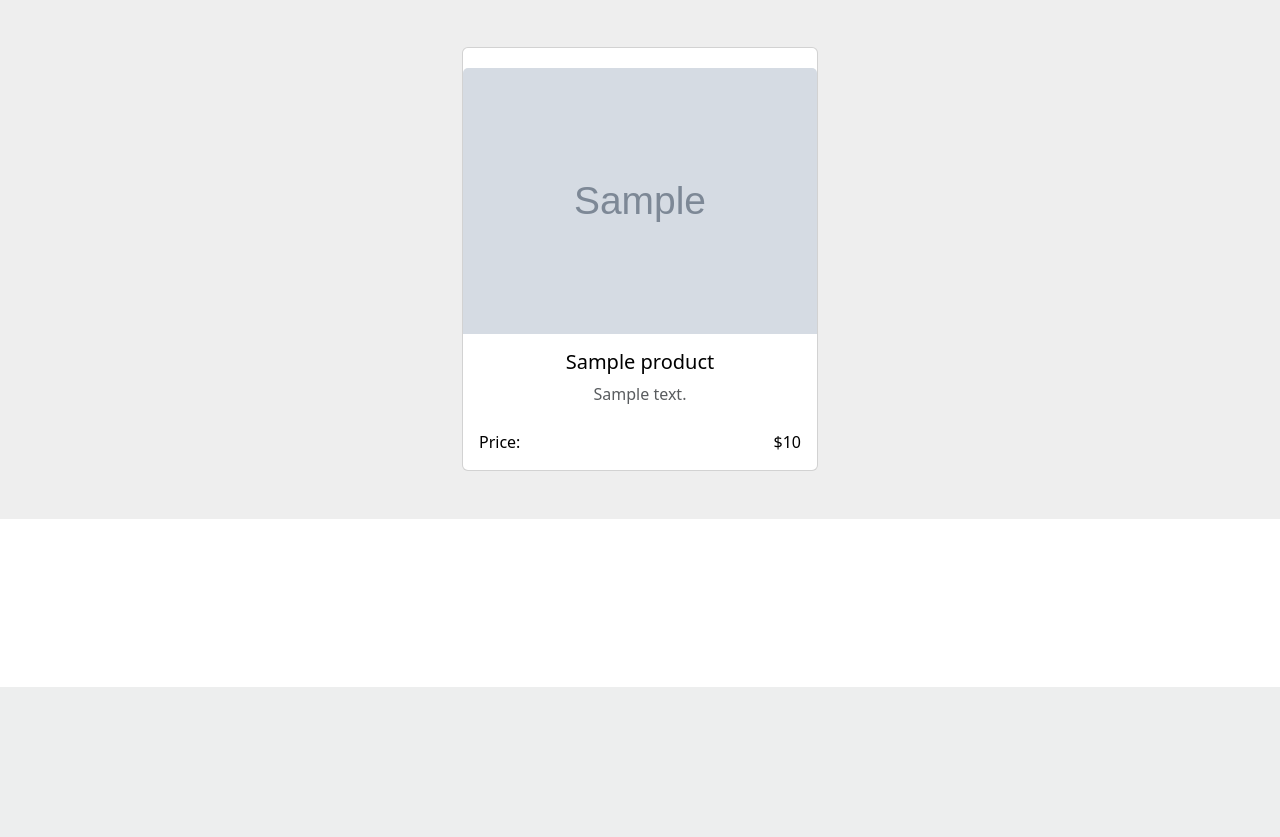
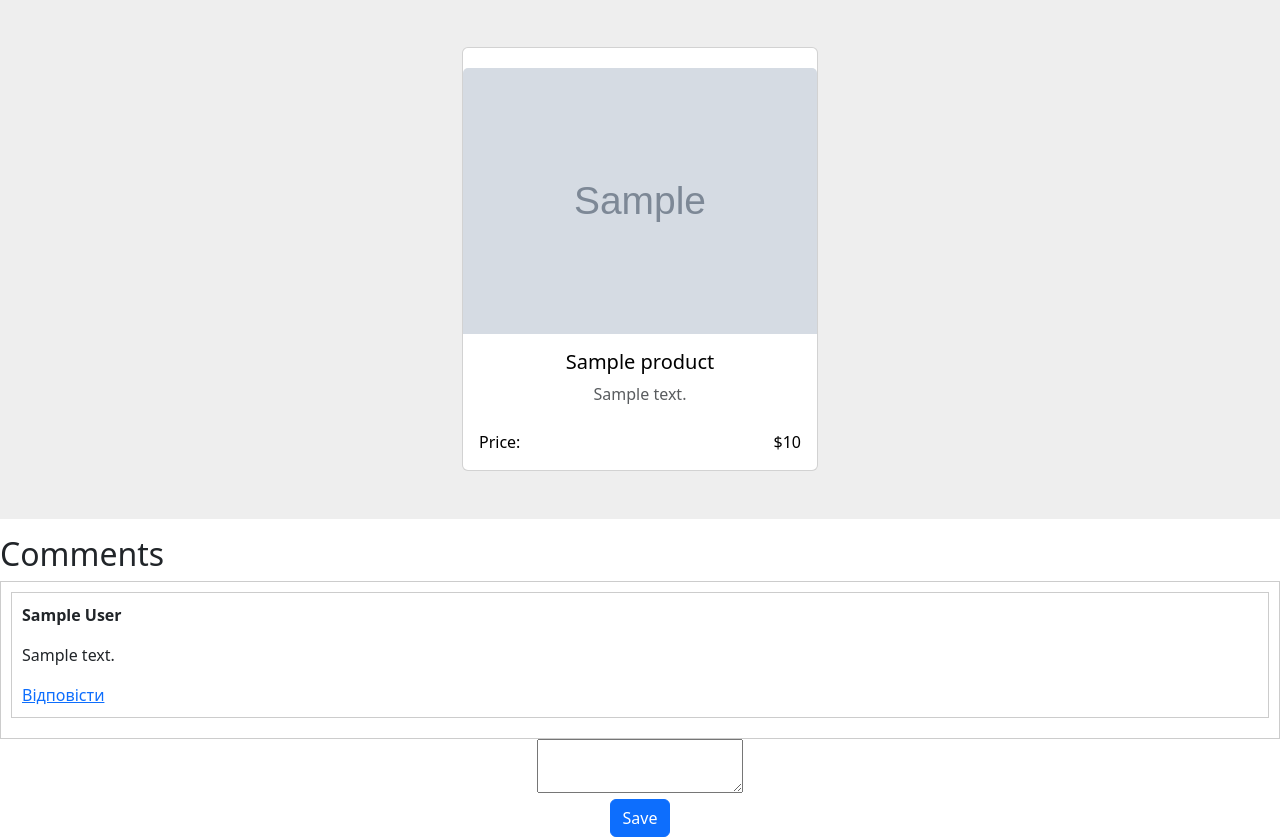
Before and after one commit to vburdyk/productpage_django, a Django app: template templates/product.html in a window 1280 px wide. Shown: the part 113-950 px from the top of the page. Before the commit the page ends 800 px from the top, so only its background shows below. Run offline with Django 4.2, Linux system fonts and the light colour scheme; tables that the repository leaves empty hold one stand-in row (values such as "Sample post"); the template is opened without the code that fills it: values that come from a table or form of the project are taken from there, most other values are stand-ins (such as "Sample title", 1, 10 or a date in 2020); grey boxes marked "Sample" are stand-in pictures; some libraries are stand-ins or nearby versions.

Commit message:
added comments

```diff
--- a/products/admin.py
+++ b/products/admin.py
@@ -1,7 +1,8 @@
 from django.contrib import admin
-from .models import Product, ProductImage, Category
+from .models import Product, ProductImage, Category, Comment
 
 
 admin.site.register(Product)
 admin.site.register(ProductImage)
 admin.site.register(Category)
+admin.site.register(Comment)
--- a/products/models.py
+++ b/products/models.py
@@ -1,11 +1,12 @@
 from django.db import models
 from django.db.models import Q
-
+from django.contrib.auth.models import User
 
 
 class Product(models.Model):
     title = models.CharField(max_length=255)
     description = models.TextField()
+    slug = models.CharField(max_length=255, unique=True, default="slug")
     price = models.IntegerField(null=False)
     discount_price = models.IntegerField(null=True, blank=True)
     show_on_main_page = models.BooleanField(default=False)
@@ -20,7 +21,7 @@ class Product(models.Model):
 
 
 class ProductImage(models.Model):
-    product = models.ForeignKey(Product, on_delete=models.CASCADE)
+    product = models.ForeignKey(Product, on_delete=models.CASCADE, related_name="images")
     image = models.ImageField(upload_to="uploads/products/")
     is_main = models.BooleanField(default=False)
 
@@ -39,3 +40,17 @@ class Category(models.Model):
 
     def __str__(self):
         return self.title
+
+
+class Comment(models.Model):
+    user = models.ForeignKey(User, on_delete=models.CASCADE)
+    product = models.ForeignKey(Product, on_delete=models.CASCADE, related_name="comments")
+    parent = models.ForeignKey("Comment", null=True, blank=True, on_delete=models.CASCADE, related_name="childs")
+    text = models.TextField()
+
+    @property
+    def child_comments(self):
+        return self.childs.all()
+
+    def __str__(self):
+        return self.text
--- a/products/urls.py
+++ b/products/urls.py
@@ -1,8 +1,10 @@
 from django.urls import path
-from .views import category_page, product_page
+from .views import category_page, product_page, add_comment
 
 
 urlpatterns = [
-    path("/category/<slug>", category_page, name="category_page"),
-    path('/product/<int:id>/', product_page, name='product_page'),
+    path("category/<slug>", category_page, name="category_page"),
+    path("/<slug>", product_page, name="product_page"),
+    path("comments/<product_id>/add", add_comment, name="add_comment")
+
 ]
--- /dev/null
+++ b/static/css/style.css
@@ -0,0 +1,46 @@
+.comments {
+  display: flex;
+  flex-direction: column;
+  align-items: flex-start;
+}
+
+.comment {
+  border: 1px solid #ccc;
+  padding: 10px;
+  margin-bottom: 10px;
+  width: 100%;
+  box-sizing: border-box;
+}
+
+.reply {
+  margin-left: 20px;
+  border-left: 3px solid #ccc;
+  padding-left: 10px;
+}
+
+.comment-user {
+  font-weight: bold;
+}
+
+.add-comment {
+  margin-top: 20px;
+  text-align: center; /* Змінено вирівнювання тексту по центру */
+}
+
+.comments-list {
+  width: 100%;
+  box-sizing: border-box;
+  padding: 10px;
+  border: 1px solid #ccc;
+}
+
+.single-comment {
+  display: flex;
+  flex-direction: column;
+  align-items: flex-start;
+}
+
+.add-comment {
+  margin: auto;
+  text-align: center;
+}
--- a/templates/base.html
+++ b/templates/base.html
@@ -5,7 +5,10 @@
     <meta name="viewport"
           content="width=device-width, user-scalable=no, initial-scale=1.0, maximum-scale=1.0, minimum-scale=1.0">
     <meta http-equiv="X-UA-Compatible" content="ie=edge">
-    <link href="https://cdn.jsdelivr.net/npm/bootstrap@5.3.0-alpha3/dist/css/bootstrap.min.css" rel="stylesheet" integrity="sha384-KK94CHFLLe+nY2dmCWGMq91rCGa5gtU4mk92HdvYe+M/SXH301p5ILy+dN9+nJOZ" crossorigin="anonymous">
+    <link href="https://cdn.jsdelivr.net/npm/bootstrap@5.3.0-alpha3/dist/css/bootstrap.min.css" rel="stylesheet"
+          integrity="sha384-KK94CHFLLe+nY2dmCWGMq91rCGa5gtU4mk92HdvYe+M/SXH301p5ILy+dN9+nJOZ" crossorigin="anonymous">
+    <link rel="stylesheet" type="text/css" href="/static/slick/slick.css"/>
+    <link rel="stylesheet" type="text/css" href="/static/slick/slick-theme.css"/>
     <link rel="stylesheet" href="/static/css/style.css">
     <title>Cursor Shop</title>
 </head>
@@ -13,7 +16,8 @@
 <nav class="navbar navbar-expand-lg bg-dark" data-bs-theme="dark">
     <div class="container-fluid">
         <a class="navbar-brand" href="#">Cursor Shop</a>
-    <button class="navbar-toggler" type="button" data-bs-toggle="collapse" data-bs-target="#navbarNav" aria-controls="navbarNav" aria-expanded="false" aria-label="Toggle navigation">
+        <button class="navbar-toggler" type="button" data-bs-toggle="collapse" data-bs-target="#navbarNav"
+                aria-controls="navbarNav" aria-expanded="false" aria-label="Toggle navigation">
             <span class="navbar-toggler-icon"></span>
         </button>
         <div class="collapse navbar-collapse" id="navbarNav">
@@ -40,7 +44,14 @@
 </div>
 {% block content %}
 {% endblock %}
-<script src="https://cdn.jsdelivr.net/npm/bootstrap@5.3.0-alpha3/dist/js/bootstrap.bundle.min.js" integrity="sha384-ENjdO4Dr2bkBIFxQpeoTz1HIcje39Wm4jDKdf19U8gI4ddQ3GYNS7NTKfAdVQSZe" crossorigin="anonymous"></script>
+<script src="https://cdn.jsdelivr.net/npm/bootstrap@5.3.0-alpha3/dist/js/bootstrap.bundle.min.js"
+        integrity="sha384-ENjdO4Dr2bkBIFxQpeoTz1HIcje39Wm4jDKdf19U8gI4ddQ3GYNS7NTKfAdVQSZe"
+        crossorigin="anonymous"></script>
+<script type="text/javascript" src="//code.jquery.com/jquery-1.11.0.min.js"></script>
+<script type="text/javascript" src="//code.jquery.com/jquery-migrate-1.2.1.min.js"></script>
+<script type="text/javascript" src="/static/slick/slick.min.js"></script>
+{% block additional_js %}
+{% endblock %}
 
 </body>
 </html>
--- a/templates/index.html
+++ b/templates/index.html
@@ -29,7 +29,7 @@
                 <div class="card" style="width: 18rem;">
                   <img src="/media/{{ product.main_image }}" class="card-img-top" alt="...">
                   <div class="card-body">
-                      <a href="{% url 'product_page' id=product.id %}"><h5 class="card-title">{{ product.title }}</h5></a>
+                      <a href="{% url 'product_page' slug=product.slug %}"><h5 class="card-title">{{ product.title }}</h5></a>
                     <p class="card-text">{{ product.price }}$</p>
                     <a href="#" class="btn btn-primary">Buy</a>
                   </div>
--- a/templates/product.html
+++ b/templates/product.html
@@ -7,8 +7,10 @@
                 <div class="col-md-8 col-lg-6 col-xl-4">
                     <div class="card text-black">
                         <i class="fab fa-apple fa-lg pt-3 pb-1 px-3"></i>
-          <img src="/media/{{ product.main_image }}"
-            class="card-img-top" alt="{{ product.title}}" />
+                        {% for image in images %}
+                            <img src="/media/{{ image.image }}"
+                                 class="card-img-top" alt="{{ product.title }}"/>
+                        {% endfor %}
                         <div class="card-body">
                             <div class="text-center">
                                 <h5 class="card-title">{{ product.title }}</h5>
@@ -18,15 +20,63 @@
                                 <div class="d-flex justify-content-between">
                                     <span>Price: </span><span>${{ product.price }}</span>
                                 </div>
+
                             </div>
-{#            <div class="d-flex justify-content-between total font-weight-bold mt-4">#}
-{#              <span>Total</span><span>$7,197.00</span>#}
-{#            </div>#}
                         </div>
                     </div>
                 </div>
             </div>
         </div>
     </section>
+    <div class="comments text-center mt-3">
+  <h2 class="text-center">Comments</h2>
+  <div class="comments-list">
+    {% for comment in comments %}
+    <div class="single-comment comment">
+      <p class="comment-user text-bold">{{ comment.user.first_name }} {{ comment.user.last_name }}</p>
+      <p class="comment-body">{{ comment.text }}</p>
+      <a href="#" class="answer" data-id="{{ comment.id }}">Відповісти</a>
+      <div class="childs-comments">
+        {% for child in comment.child_comments %}
+        <div class="single-comment reply">
+          <p class="comment-user text-bold">{{ child.user.first_name }} {{ child.user.last_name }}</p>
+          <p class="comment-body">{{ child.text }}</p>
+        </div>
+        {% endfor %}
+      </div>
+    </div>
+    {% endfor %}
+  </div>
+  <div class="add-comment">
+    <form action="{% url 'add_comment' product_id=product.id %}" method="POST">
+      {% csrf_token %}
+      <input type="hidden" name="parent" id="parentComment">
+      <div class="text-center">
+        <textarea name="comment-text" required></textarea>
+      </div>
+      <div class="btn-group">
+        <button type="submit" class="btn btn-primary">Save</button>
+      </div>
+    </form>
+  </div>
+</div>
+{% endblock %}
 
+{% block additional_js %}
+    <script>
+        $('.carousel').slick({
+            slidesToShow: 1,
+            infinite: true,
+        });
+    </script>
+    <script>
+        const answers = document.getElementsByClassName("answer");
+        for (let el of answers) {
+            el.addEventListener("click", function (event) {
+                event.preventDefault();
+                let input = document.getElementById("parentComment")
+                input.setAttribute("value", this.getAttribute("data-id"))
+            });
+        }
+    </script>
 {% endblock %}
```
Also changed, not shown: products/views.py (+21 -5 lines), products/migrations/0005_product_slug_comment.py (added). Lines whose indentation alone changed are shown as unchanged.
